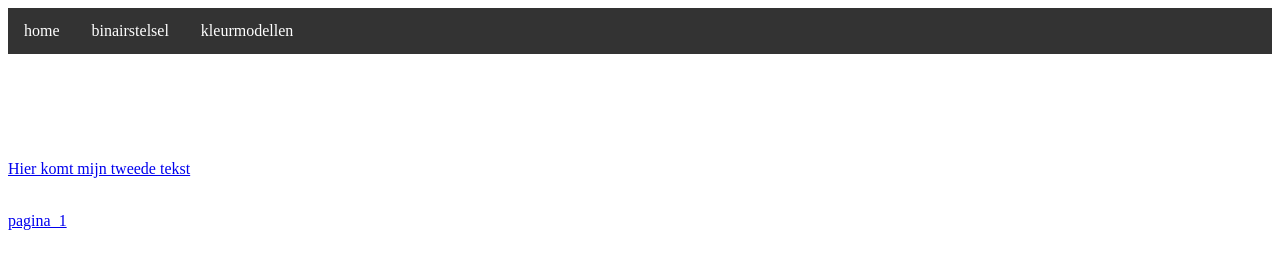
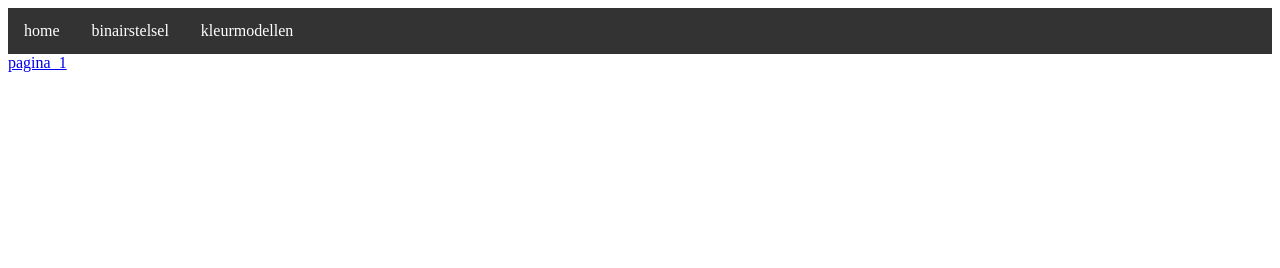
Before and after one commit to Luca-chrombook/Luca-chrombook.github.io, a plain HTML site: page binairstelsel.html in a window 1280 px wide. Drawn offline with Linux system fonts and the light colour scheme.

Commit message:
ruimte en tekst weg

```diff
--- a/binairstelsel.html
+++ b/binairstelsel.html
@@ -12,13 +12,6 @@
             <li> <a href="binairstelsel.html">binairstelsel</a> </li>
             <li> <a href="kleurmodellen.html">kleurmodellen </li>
         </ul>
-        <br>
-        <br>
-        <br>
-        <br>
-        <br>
-       <p>Hier komt mijn tweede tekst</p>
-        <br>
 
         <a href="index.html">pagina_1</a> <!--link naar de home pagina-->
 
```
Also changed, not shown: kleurmodellen.html (+0 -3 lines).
